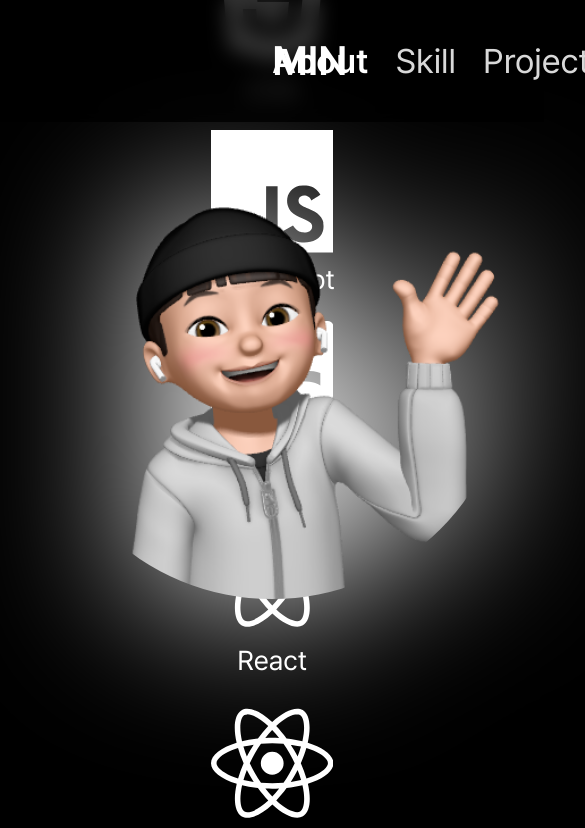
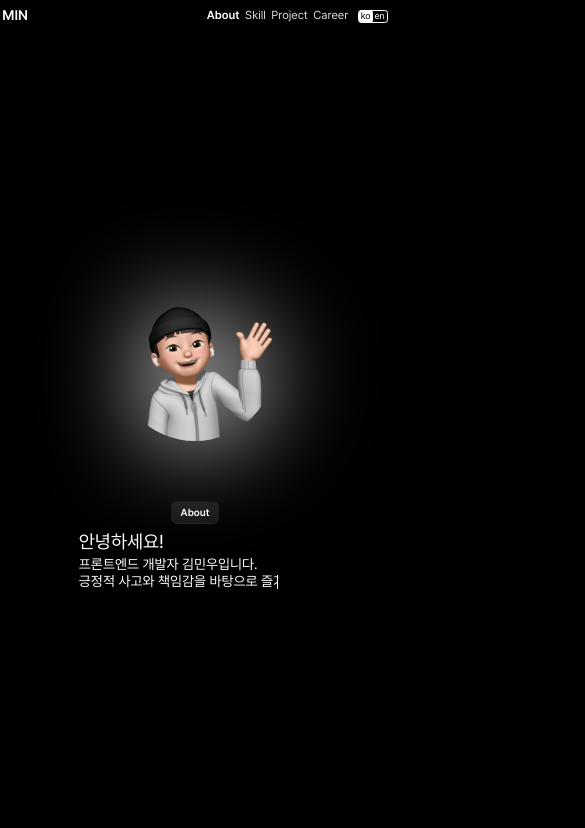
Before and after one commit to owni14/owni14.me, a Next.js app: page / in a window 390 px wide. Shown: the top 828 px of the page, 585 px wide, since content can reach past the window. Built offline with nearby package versions, Linux system fonts and the light colour scheme.

Commit message:
[Style] set up responsive

```diff
--- a/app/_components/_category/styles.scss
+++ b/app/_components/_category/styles.scss
@@ -3,6 +3,10 @@
 #category {
     @include flex("column", "center", "center");
     z-index: 10;
+
+    @include responsive(laptop) {
+        width: 100%;
+    }
 
     .category-card {
         font-family: "Pretendard-Bold";
--- a/app/_components/_layout/Footer.tsx
+++ b/app/_components/_layout/Footer.tsx
@@ -8,7 +8,7 @@ const Footer = () => {
 
     return (
         <div id="footer">
-            <p>{`© ${currentYear}. Minwoo Kim. All rights reserved.`}</p>
+            <p>{`© ${currentYear}. owni14. All rights reserved.`}</p>
             <div className="link-area">
                 <Link href="https://github.com/owni14">
                     <FaGithub />
--- a/app/_components/_layout/styles.scss
+++ b/app/_components/_layout/styles.scss
@@ -19,9 +19,17 @@
         @include flex("row", "flex-end", "center");
         gap: 3rem;
 
+        @include responsive(tablet) {
+            gap: 2rem;
+        }
+
         .nav-link {
             @include flex("row", "space-between", "center");
             gap: 2rem;
+
+            @include responsive(tablet) {
+                gap: 1.2rem;
+            }
 
             li {
                 list-style: none;
@@ -82,7 +90,7 @@
 /* Footer */
 #footer {
     @include flex("row", "space-between", "center");
-    font-size: 2.5rem;
+    font-size: 2.3rem;
 
     .link-area {
         @include flex("row", "flex-end", "center");
--- a/app/_plugins/locales/en/about.json
+++ b/app/_plugins/locales/en/about.json
@@ -1,5 +1,7 @@
 {
     "greet": "Hello!",
     "introduce": "I'm a front-end developer.",
-    "desc": "I'm developing it based on positive thinking and responsibility."
+    "desc": "I'm developing it based on positive thinking and responsibility.",
+    "tabletDescTop": "I'm developing it",
+    "tabletDescBottom": "based on positive thinking and responsibility."
 }
--- a/app/_plugins/locales/ko/about.json
+++ b/app/_plugins/locales/ko/about.json
@@ -1,5 +1,7 @@
 {
     "greet": "안녕하세요!",
     "introduce": "프론트엔드 개발자 김민우입니다.",
-    "desc": "긍정적 사고와 책임감을 바탕으로 즐기면서 개발하고 있습니다."
+    "desc": "긍정적 사고와 책임감을 바탕으로 즐기면서 개발하고 있습니다.",
+    "tabletDescTop": "긍정적 사고와 책임감을 바탕으로 즐기면서",
+    "tabletDescBottom": "개발하고 있습니다."
 }
--- a/app/pages/about/page.tsx
+++ b/app/pages/about/page.tsx
@@ -25,6 +25,10 @@ const About = () => {
                     <p className={cx("greet", { isEn })}>{t("greet")}</p>
                     <p className={cx("introduce", { isEn })}>{t("introduce")}</p>
                     <p className={cx("desc", { isEn })}>{t("desc")}</p>
+                    <div className="tabletDesc">
+                        <p className={cx("tabletTopDesc", { isEn })}>{t("tabletDescTop")}</p>
+                        <p className={cx("tabletBottomDesc", { isEn })}>{t("tabletDescBottom")}</p>
+                    </div>
                 </div>
             </div>
         </section>
--- a/app/pages/about/styles.scss
+++ b/app/pages/about/styles.scss
@@ -4,6 +4,11 @@
     @include flex("row", "center", "center");
     gap: 10rem;
     flex-wrap: wrap;
+
+    @include responsive(laptop) {
+        @include flex("column", "center", "center");
+        gap: 13rem;
+    }
 
     .image-wrapper {
         img {
@@ -22,6 +27,21 @@
                     filter: drop-shadow(0 0 80px $white);
                 }
             }
+
+            @include responsive(laptop) {
+                animation: twinkling 7s infinite;
+                @keyframes twinkling {
+                    0% {
+                        filter: drop-shadow(0 0 50px $white);
+                    }
+                    50% {
+                        filter: drop-shadow(0 0 80px $white);
+                    }
+                    100% {
+                        filter: drop-shadow(0 0 50px $white);
+                    }
+                }
+            }
         }
     }
 
@@ -31,6 +51,9 @@
 
         .text-area {
             @include flex("column", "center", "flex-start");
+            @include responsive(tablet) {
+                flex-wrap: wrap;
+            }
             p {
                 display: inline;
                 color: $white;
@@ -47,7 +70,7 @@
                 font-size: 4rem;
                 border-right: 1px solid $white;
                 animation: greetTyping 2s steps(30) 1 forwards;
-                max-width: 18rem;
+                max-width: 18.5rem;
             }
             .introduce {
                 visibility: hidden;
@@ -60,6 +83,30 @@
                 border-right: 1px solid $white;
                 animation: descTyping 3s 3s steps(50) 1 forwards;
                 max-width: 75rem;
+                @include responsive(tablet) {
+                    display: none;
+                }
+            }
+            .tabletDesc {
+                display: none;
+                border-right: 1px solid $white;
+                gap: 0.4em;
+
+                @include responsive(tablet) {
+                    @include flex("column", "flex-start", "flex-start");
+                    visibility: hidden;
+                }
+                p {
+                    margin-bottom: 0;
+                }
+                .tabletTopDesc {
+                    animation: tabletDescTopTyping 3s 3.5s steps(50) 1 forwards;
+                    max-width: 50rem;
+                }
+                .tabletBottomDesc {
+                    animation: tabletDescBottomTyping 3s 6.6s steps(50) 1 forwards;
+                    max-width: 23rem;
+                }
             }
 
             @keyframes greetTyping {
@@ -77,6 +124,9 @@
                     visibility: visible;
                     width: 0%;
                 }
+                99% {
+                    border-right: 1px solid $white;
+                }
                 100% {
                     visibility: visible;
                     width: 100%;
@@ -89,11 +139,37 @@
                     visibility: visible;
                     width: 0%;
                 }
+
                 100% {
                     width: 100%;
                     visibility: visible;
                 }
             }
+
+            @keyframes tabletDescTopTyping {
+                0% {
+                    visibility: visible;
+                    width: 0%;
+                }
+                99% {
+                    border-right: 1px solid $white;
+                }
+                100% {
+                    visibility: visible;
+                    border-right: none;
+                    width: 100%;
+                }
+            }
+            @keyframes tabletDescBottomTyping {
+                0% {
+                    visibility: visible;
+                    width: 0%;
+                }
+                100% {
+                    visibility: visible;
+                    width: 100%;
+                }
+            }
         }
     }
 }
--- a/app/pages/career/styles.scss
+++ b/app/pages/career/styles.scss
@@ -6,6 +6,13 @@
         @include flex("column", "center", "center");
         gap: 2rem;
         margin: 0 16rem;
+
+        @include responsive(laptop) {
+            margin: 0 4rem;
+        }
+        @include responsive(tablet) {
+            margin: 0;
+        }
 
         .career-detail {
             @include flex("column", "center", "center");
@@ -29,16 +36,19 @@
                     box-shadow: 1px 1px 100px 10px #242424;
                 }
             }
-            transition: all 0.4s ease-out;
 
             &:hover {
                 cursor: pointer;
                 border: 1px solid #d9d9d9;
-                transition: all 0.4s ease-out;
+                transition: all 0.7s cubic-bezier(0.4, 0, 1, 1);
             }
 
             &.fold {
-                max-height: 7.2rem;
+                max-height: 8rem;
+                transition: all 0.4s cubic-bezier(0.1, 0.11, 0.36, 1);
+                @include responsive(mobile-l) {
+                    max-height: 6.8rem;
+                }
             }
 
             .career-title-area {
@@ -48,10 +58,15 @@
                 border: 1px solid transparent;
                 background-color: #242424;
                 border-radius: 1.5rem;
-                padding: 2rem;
-                max-height: 10rem;
+                padding: 2.5rem;
+                max-height: 8rem;
                 border-bottom-left-radius: 0;
                 border-bottom-right-radius: 0;
+
+                @include responsive(mobile-l) {
+                    padding: 1.5rem;
+                    max-height: 6.8rem;
+                }
 
                 &.fold {
                     border-bottom-left-radius: 1.5rem;
@@ -81,7 +96,10 @@
                 gap: 2.5rem;
                 width: 100%;
                 background-color: #242424;
-                padding: 0 2rem 2rem;
+                padding: 0 2.5rem 2.5rem;
+                @include responsive(mobile-l) {
+                    padding: 0 1.5rem 1.5rem;
+                }
                 border-radius: 1.5rem;
                 border-top-left-radius: 0;
                 border-top-right-radius: 0;
@@ -94,13 +112,20 @@
 
                     &:first-child {
                         border-top: 1px solid $white;
-                        padding: 2rem 0 0;
+                        padding: 2.5rem 0 0;
+
+                        @include responsive(mobile-l) {
+                            padding: 1.5rem 0 0;
+                        }
                     }
                     .company-detail {
                         @include flex("row", "flex-start", "center");
                         color: #d9d9d9;
                         gap: 1rem;
                     }
+                    .job-description {
+                        line-height: 2.5rem;
+                    }
                 }
             }
         }
--- a/public/styles/_variables.scss
+++ b/public/styles/_variables.scss
@@ -1,6 +1,7 @@
 /* responsive variables */
 $breakpoint-mobile: 320px;
-$breakpoint-mobile-l: 658px;
+$breakpoint-mobile-m: 414px;
+$breakpoint-mobile-l: 568px;
 $breakpoint-tablet: 768px;
 $breakpoint-tablet-l: 1024px;
 $breakpoint-laptop: 1366px;
@@ -51,6 +52,11 @@ $link: #e9e9e9;
             @content;
         }
     }
+    @if $point == mobile-m {
+        @media (max-width: $breakpoint-mobile-m) {
+            @content;
+        }
+    }
     @if $point == mobile-l {
         @media (max-width: $breakpoint-mobile-l) {
             @content;
--- a/public/styles/global.scss
+++ b/public/styles/global.scss
@@ -9,6 +9,33 @@
 
 html {
     font-size: calc(14px - 0.1vw);
+    @include responsive(desktop-l) {
+        font-size: calc(14px - 0.2vw);
+    }
+    @include responsive(desktop) {
+        font-size: calc(14px - 0.35vw);
+    }
+    @include responsive(laptop-l) {
+        font-size: calc(14px - 0.4vw);
+    }
+    @include responsive(laptop) {
+        font-size: calc(14px - 0.45vw);
+    }
+    @include responsive(tablet-l) {
+        font-size: calc(14px - 0.6vw);
+    }
+    @include responsive(tablet) {
+        font-size: calc(14px - 0.7vw);
+    }
+    @include responsive(mobile-l) {
+        font-size: calc(14px - 1.5vw);
+    }
+    @include responsive(mobile-m) {
+        font-size: calc(14px - 2.4vw);
+    }
+    @include responsive(mobile) {
+        font-size: calc(14px - 2.6vw);
+    }
 }
 
 body {
@@ -26,11 +53,35 @@ body {
     #root {
         width: 100%;
         padding: 0 20rem;
+        @include responsive(tablet-l) {
+            padding: 0 4rem;
+        }
+        @include responsive(tablet) {
+            padding: 0 2rem;
+        }
+        @include responsive(mobile-l) {
+            padding: 0 1.5rem;
+        }
+        @include responsive(mobile-l) {
+            padding: 0 0.5rem;
+        }
     }
     #header,
     #footer {
         width: 100%;
         padding: 3rem 20rem;
+        @include responsive(tablet-l) {
+            padding: 2.5rem 4rem;
+        }
+        @include responsive(tablet) {
+            padding: 2.5rem 2rem;
+        }
+        @include responsive(mobile-l) {
+            padding: 2.5rem 1.2rem;
+        }
+        @include responsive(mobile-m) {
+            padding: 2rem 0.5rem;
+        }
     }
 
     #about,
```
Also changed, not shown: app/pages/career/page.tsx (+0 -39 lines).
